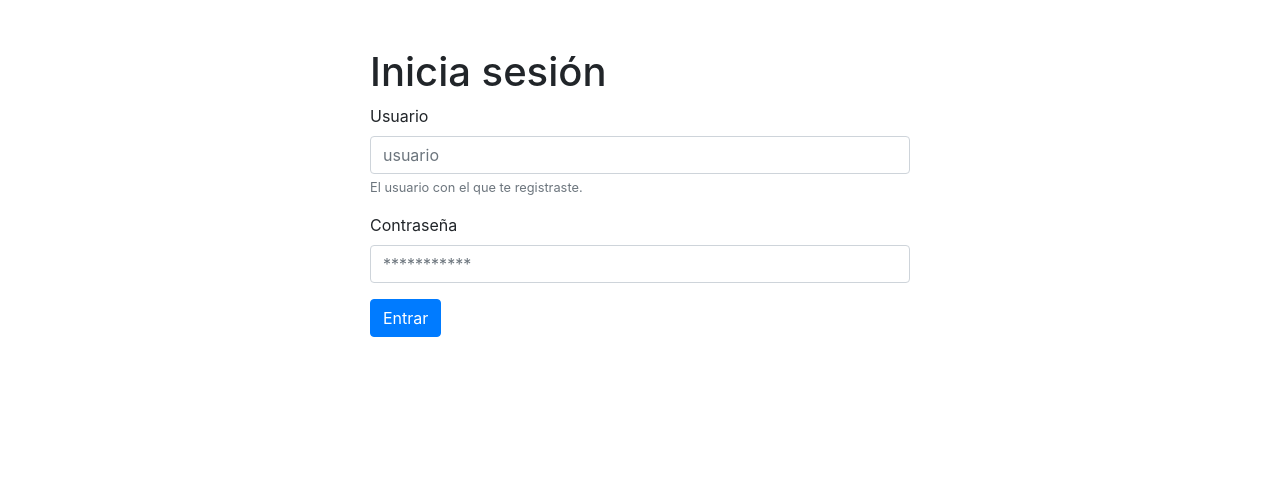
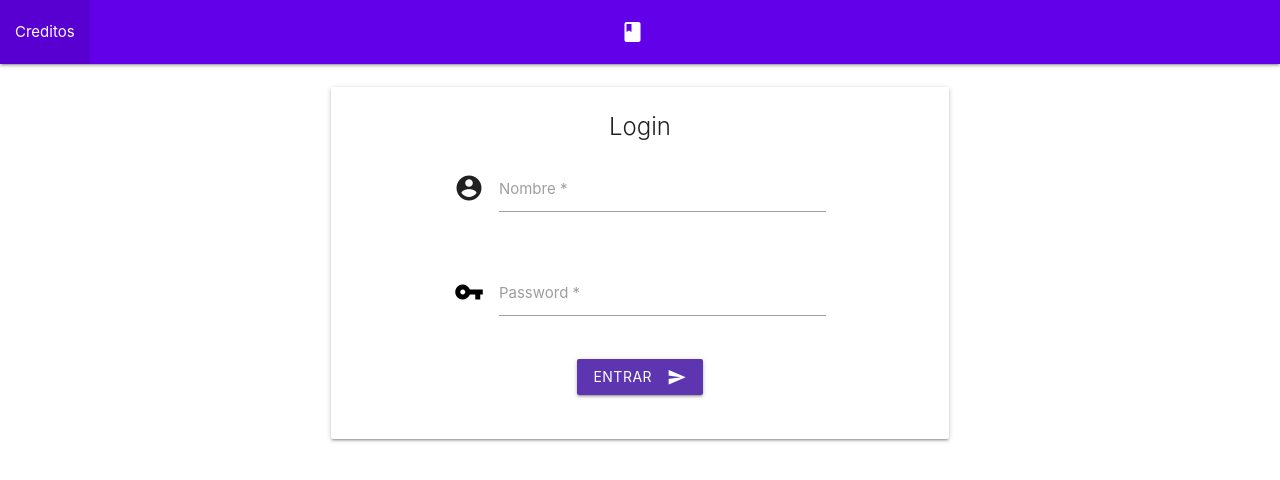
Before and after one commit to Angel711/Proyecto_Taller, a website: page inicio/login.html in a window 1280 px wide. Drawn offline with nearby package versions, Linux system fonts and the light colour scheme; sample sign-in values are in the browser's storage.

Commit message:
Changed the login styles
Changed and connected the new login html

```diff
--- a/inicio/js/login.js
+++ b/inicio/js/login.js
@@ -1,17 +1,16 @@
 window.onload = init;
 
-function init(){
-    if(localStorage.getItem("token")){
+function init() {
+    if (localStorage.getItem("token")) {
         document.querySelector('.btn-primary').addEventListener('click', login);
-    }
-    else{
+    } else {
         window.location.href = "index.html"
     }
 }
 
-function login(){
-    var mail = document.getElementById('input-mail').value;
-    var pass = document.getElementById('input-password').value;
+function login() {
+    var mail = document.getElementById('username').value;
+    var pass = document.getElementById('password').value;
 
     axios({
         method: 'post',
@@ -20,15 +19,14 @@ function login(){
             user: mail,
             user_password: pass
         }
-    }).then(function(res){
-        if(res.data.code === 200){
+    }).then(function(res) {
+        if (res.data.code === 200) {
             localStorage.setItem("token", res.data.message);
             window.location.href = "inicio.html"
-        }
-        else{
+        } else {
             alert("Usuario y/o contraseña incorrectos");
         }
-    }).catch(function(err){
+    }).catch(function(err) {
         console.log(err);
     })
 }
--- a/inicio/login.html
+++ b/inicio/login.html
@@ -3,41 +3,63 @@
 
 <head>
     <meta charset="UTF-8">
+    <meta http-equiv="X-UA-Compatible" content="IE=edge">
     <meta name="viewport" content="width=device-width, initial-scale=1.0">
-    <meta http-equiv="X-UA-Compatible" content="ie=edge">
-    <title>Taller</title>
-    <link rel="stylesheet" href="https://stackpath.bootstrapcdn.com/bootstrap/4.3.1/css/bootstrap.min.css">
+    <title>Login</title>
+    <!-- Materialize -->
+    <link rel="stylesheet" href="https://cdnjs.cloudflare.com/ajax/libs/materialize/1.0.0/css/materialize.min.css">
+    <link href="https://fonts.googleapis.com/icon?family=Material+Icons" rel="stylesheet">
+    <!-- Axios -->
+    <script src="https://unpkg.com/axios/dist/axios.min.js"></script>
+    <!-- No se -->
     <script src="https://code.jquery.com/jquery-3.3.1.slim.min.js"></script>
-    <script src="https://cdnjs.cloudflare.com/ajax/libs/popper.js/1.14.7/umd/popper.min.js"></script>
-    <script src="https://stackpath.bootstrapcdn.com/bootstrap/4.3.1/js/bootstrap.min.js"></script>
-    <script src="https://unpkg.com/axios/dist/axios.min.js"></script>
+    <!-- JavaScript -->
     <script src="./js/login.js"></script>
+</head>
 </head>
 
 <body>
-    <div class="container">
-        <div class="row mt-5">
-            <div class="col-6 offset-3">
-                <h1>Inicia sesión</h1>
-            </div>
+    <!-- Navbar -->
+    <nav>
+        <div class="nav-wrapper deep-purple accent-4">
+            <a href="#" class="brand-logo center"> <i class="material-icons">class</i></a>
+            <ul id="nav-mobile" class="left hide-on-med-and-down">
+                <li><a href="collapsible.html">Creditos</a></li>
+            </ul>
         </div>
-        <div class="row align-items-center">
-            <div class="col-6 offset-3">
-                <div class="form-group">
-                    <label for="input-mail">Usuario</label>
-                    <input type="email" class="form-control" id="input-mail" placeholder="usuario">
-                    <small class="form-text text-muted">El usuario con el que te registraste.</small>
-                </div>
-                <div class="form-group">
-                    <label for="input-password">Contraseña</label>
-                    <input type="password" class="form-control" id="input-password" placeholder="***********">
-                </div>
-                <div class="d-flex justify-content-between">
-                    <button class="btn btn-primary">Entrar</button>
+    </nav>
+    <!-- Login form -->
+    <div class="row section">
+        <div class="col s8 m6 offset-m3">
+            <div class="card">
+                <div class="card-content">
+                    <span class="card-title center">Login</span>
+                    <div class="row">
+                        <div class="input-field col s12 m8 offset-m2">
+                            <i class="material-icons prefix">account_circle</i>
+                            <input id="username" name="username" type="text" id="input-mail">
+                            <label for="username">Nombre <span class="required">*</span></label>
+                        </div>
+                    </div>
+                    <div class="row">
+                        <div class="input-field col s12 m8 offset-m2 black-text">
+                            <i class="material-icons prefix">vpn_key</i>
+                            <input id="password" name="password" type="password">
+                            <label for="password">Password <span class="required">*</span></label>
+                        </div>
+                    </div>
+                    <div class="row center">
+                        <button class="btn waves-effect waves-light deep-purple darken-1 hoverable btn-primary">
+                            <i class="material-icons right">send</i>Entrar
+                        </button>
+                    </div>
                 </div>
             </div>
         </div>
     </div>
+
+    <!-- Materialize JS -->
+    <script src="https://cdnjs.cloudflare.com/ajax/libs/materialize/1.0.0/js/materialize.min.js"></script>
 </body>
 
 </html>
```
Also changed, not shown: prueba/login.html (deleted, +0 -62 lines).
